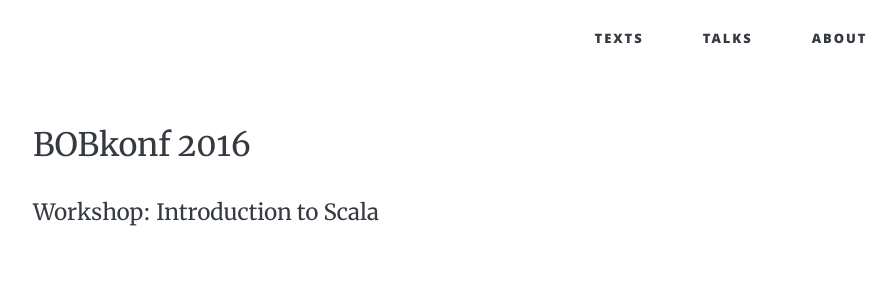
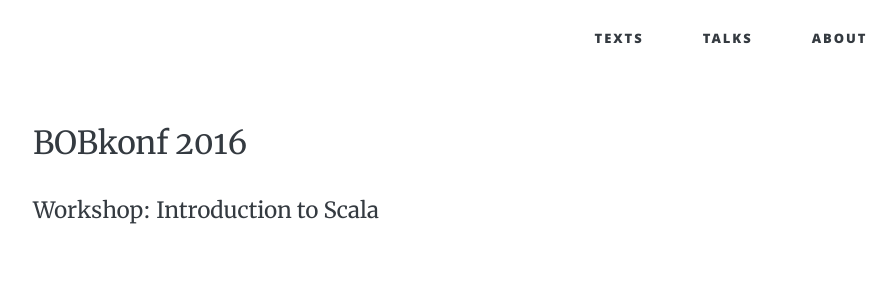
Before and after one commit to soc/soc.me, a Jekyll site: the page built from _talks/bobkonf-2016.md, in a window 1280 px wide. Shown: the top 300 px of the page, without its empty margins (175-1071 px from the left). Built offline with Jekyll 4.4.1, drawn with Linux system fonts in a browser that asks for light colours; some web fonts are replaced.

Commit message:
reduce title size

```diff
--- a/_sass/config/_typography.scss
+++ b/_sass/config/_typography.scss
@@ -28,7 +28,7 @@
   --bigger:                  calc(var(--base-em) * var(--ms1));
   --title3:                  calc(var(--base-em) * var(--ms2));
   --title2:                  calc(var(--base-em) * var(--ms3));
-  --title1:                  calc(var(--base-em) * var(--ms4));
+  --title1:                  calc(var(--base-em) * var(--ms4) - 0.5px); /* fit more titles into one line */
 
   --line-height-base:        calc(var(--base) * var(--ms2));
   --base-line:               calc(var(--base-em) * var(--line-height-base));
```
